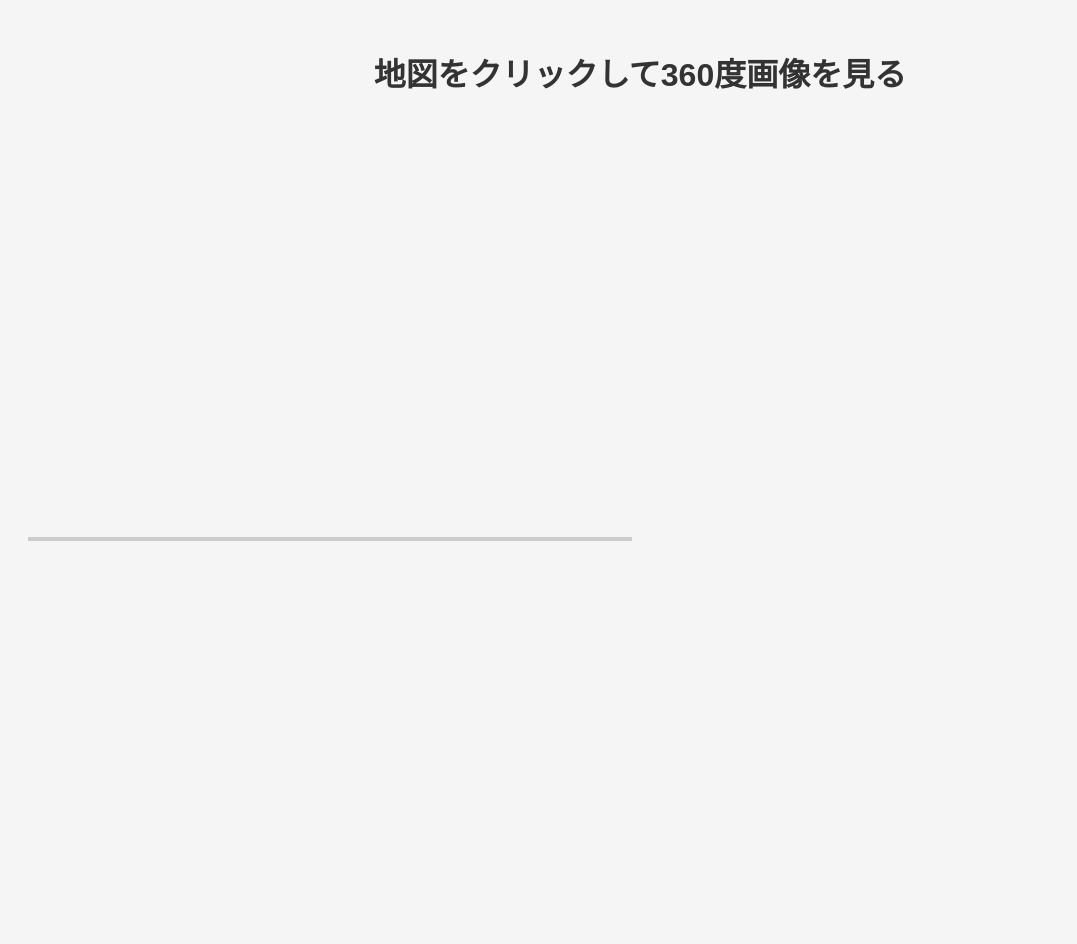
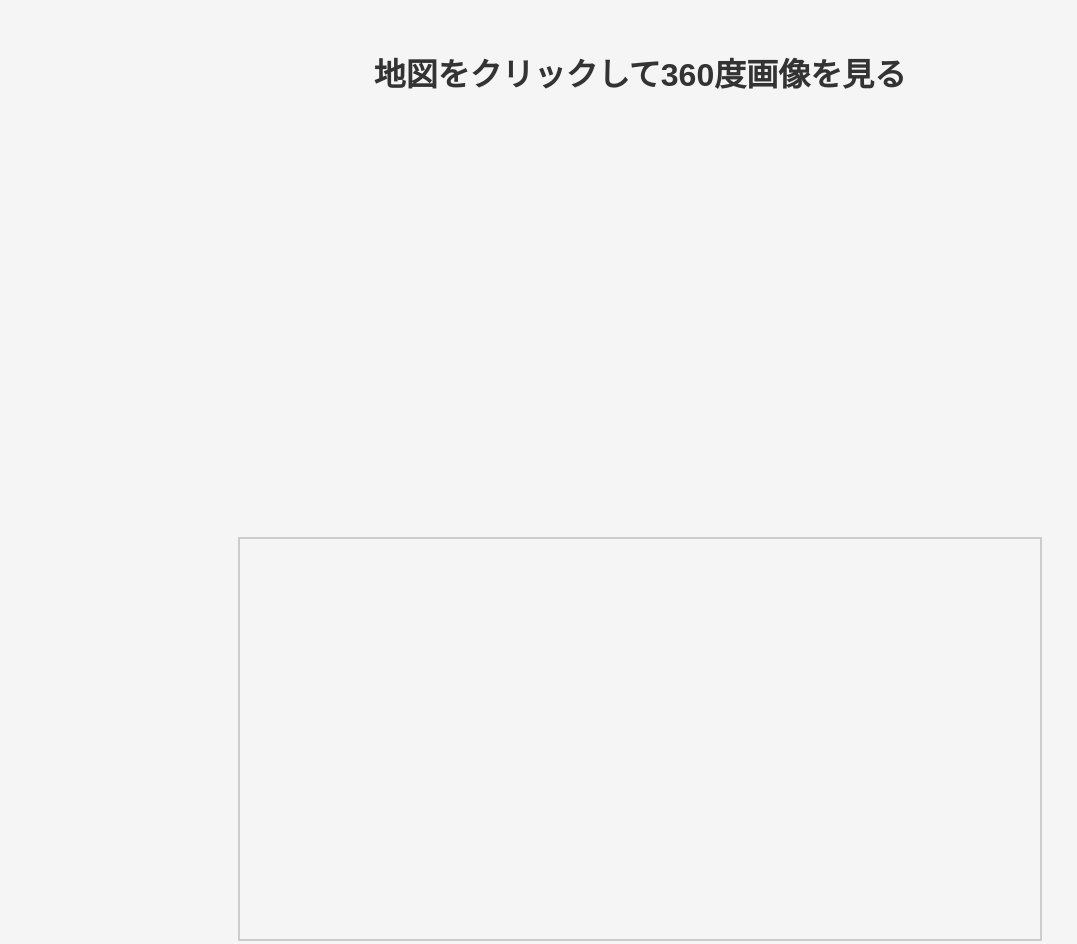
Before and after one commit to kaito-kt/my-map-viewer, a plain HTML site: page index.html in a window 1280 px wide. Shown: the whole page, without its empty margins (0-1077 px from the left). Before the commit the page ends 800 px from the top, so only its background shows below. Drawn offline with nearby package versions, Linux system fonts and the light colour scheme; some packages are replaced by stand-ins of ours; a script that the page names is missing.

Commit message:
Update style.css

```diff
--- a/style.css
+++ b/style.css
@@ -17,6 +17,8 @@ h1 {
 
 #viewer {
   width: 100%;
-  max-width: 600px;
+  max-width: 800px;
+  height: 400px;
+  margin: 0 auto;
   border: 2px solid #ccc;
 }
```
